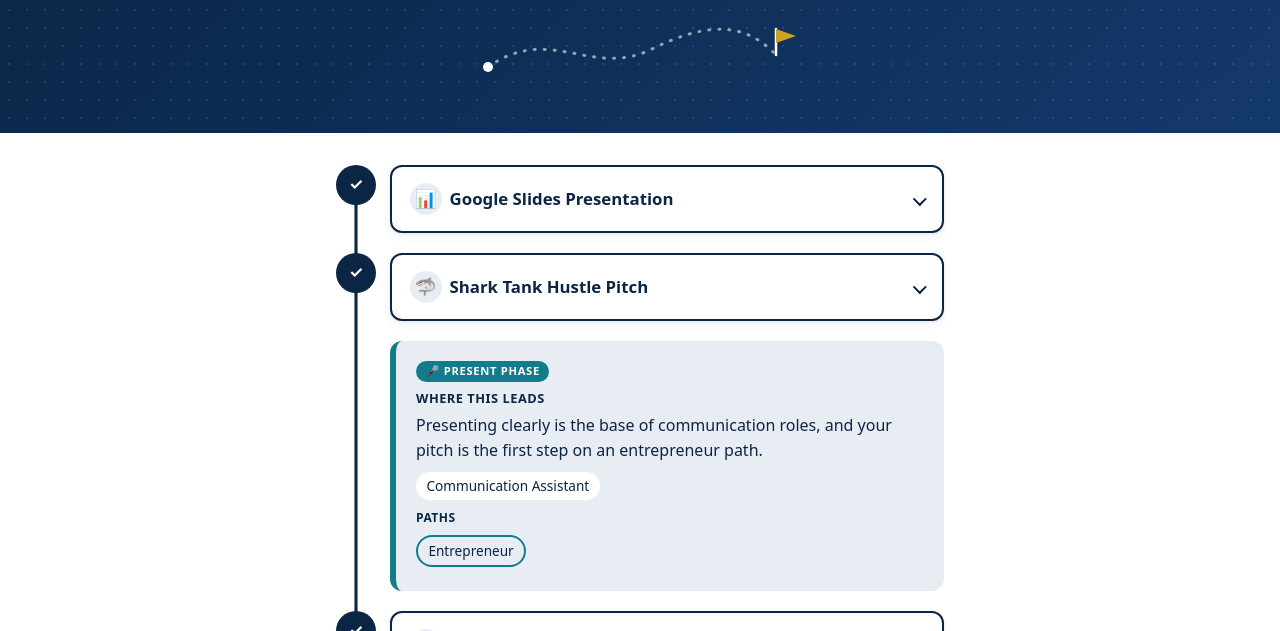
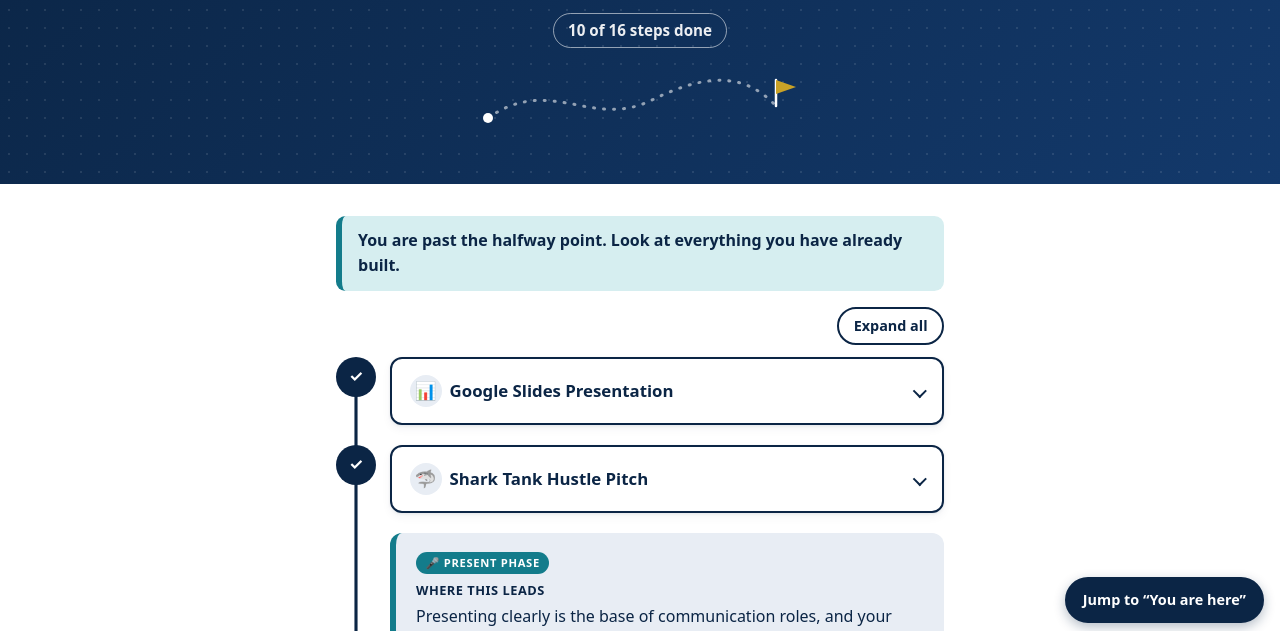
Before and after one commit to jcsmileyjr/student-journey-roadmap, a plain HTML site: page index.html in a window 1280 px wide. Shown: the part 161-792 px from the top of the page. Drawn offline with Linux system fonts and the light colour scheme.

Commit message:
Add progress summary and milestone messages; implement expand/collapse functionality in toolbar

```diff
--- a/index.html
+++ b/index.html
@@ -12,6 +12,7 @@
   <header class="banner">
     <h1>Your Journey</h1>
     <p>24 weeks, 16 steps. Every step builds something you can show.</p>
+    <p class="progress-count" id="progress-count"></p>
     <!-- Decorative road to the finish flag -->
     <svg class="banner-road" viewBox="0 0 320 64" aria-hidden="true" focusable="false">
       <path d="M8 50 C70 6 112 62 172 32 S268 8 296 38" fill="none" stroke="rgba(255,255,255,0.55)"
@@ -24,6 +25,13 @@
 
   <main class="container">
     <!-- The render function (script.js) fills this list from the data. -->
+    <!-- Encouragement line, filled in by script.js (hidden when empty) -->
+    <p class="milestone" id="milestone" role="status" hidden></p>
+
+    <div class="toolbar">
+      <button type="button" class="toolbar-button" id="expand-all">Expand all</button>
+    </div>
+
     <ol class="timeline" id="timeline"></ol>
     <p class="roles-note" id="roles-note"></p>
 
@@ -34,6 +42,9 @@
     </div>
   </main>
 
+  <!-- Floating shortcut back to the current step -->
+  <button type="button" class="jump-button" id="jump-to-current">Jump to &ldquo;You are here&rdquo;</button>
+
   <!-- Order matters: data first, then the code that uses it. -->
   <script src="journey-data.js"></script>
   <script src="script.js"></script>
--- a/script.js
+++ b/script.js
@@ -6,6 +6,14 @@
 
 const timelineElement = document.getElementById("timeline");
 const rolesNoteElement = document.getElementById("roles-note");
+const progressCountElement = document.getElementById("progress-count");
+const milestoneElement = document.getElementById("milestone");
+const expandAllButton = document.getElementById("expand-all");
+const jumpButton = document.getElementById("jump-to-current");
+
+// expandedStepId is normally a step id or null. This special value means
+// "every card open" (set by the Expand all button).
+const ALL_OPEN = "all";
 
 // ------------------------------------------------------------
 // SMALL HELPERS: turn arrays into chip lists.
@@ -89,7 +97,7 @@ function renderJourney() {
 
   journeySteps.forEach(function (step) {
     const status = getStatus(step);
-    const isOpen = step.id === expandedStepId;
+    const isOpen = step.id === expandedStepId || expandedStepId === ALL_OPEN;
     const panelId = "panel-" + step.id;
 
     // Marker: checkmark for completed, number otherwise
@@ -162,6 +170,39 @@ function renderJourney() {
 
   timelineElement.innerHTML = html;
   rolesNoteElement.textContent = rolesNote;
+
+  renderProgressSummary();
+  expandAllButton.textContent = expandedStepId === ALL_OPEN ? "Collapse all" : "Expand all";
+}
+
+// ------------------------------------------------------------
+// PROGRESS SUMMARY + MILESTONE MESSAGE
+// Both are computed from currentStepId, like the step statuses.
+// The milestone text is encouragement copy; edit it freely.
+// ------------------------------------------------------------
+function renderProgressSummary() {
+  const totalSteps = journeySteps.length;
+  const completedCount = journeySteps.filter(function (step) {
+    return step.id < currentStepId;
+  }).length;
+  progressCountElement.textContent = completedCount + " of " + totalSteps + " steps done";
+
+  // The steepest climb is the step that has sub-milestones (the Supabase step).
+  const hardestStep = journeySteps.find(function (step) { return step.subSteps.length > 0; });
+  const lastStepId = journeySteps[totalSteps - 1].id;
+  const halfway = Math.ceil(totalSteps / 2);
+
+  let message = "";
+  if (hardestStep && currentStepId === hardestStep.id) {
+    message = "This is the steepest climb of the course. Start with the first small milestone and celebrate each win.";
+  } else if (currentStepId === lastStepId) {
+    message = "Final step. You are about to finish what you started.";
+  } else if (completedCount >= halfway) {
+    message = "You are past the halfway point. Look at everything you have already built.";
+  }
+
+  milestoneElement.textContent = message;
+  milestoneElement.hidden = message === "";
 }
 
 // ------------------------------------------------------------
@@ -176,7 +217,11 @@ timelineElement.addEventListener("click", function (event) {
   if (!toggleButton) return;
 
   const clickedStepId = Number(toggleButton.dataset.stepId);
-  expandedStepId = clickedStepId === expandedStepId ? null : clickedStepId;
+  if (expandedStepId === ALL_OPEN) {
+    expandedStepId = clickedStepId;   // from "all open", keep just the clicked card open
+  } else {
+    expandedStepId = clickedStepId === expandedStepId ? null : clickedStepId;
+  }
 
   renderJourney();
 
@@ -198,6 +243,16 @@ function scrollToCurrentStep() {
     });
   }
 }
+
+// ------------------------------------------------------------
+// TOOLBAR BUTTONS: Expand/Collapse all, and Jump to "you are here"
+// ------------------------------------------------------------
+expandAllButton.addEventListener("click", function () {
+  expandedStepId = expandedStepId === ALL_OPEN ? null : ALL_OPEN;
+  renderJourney();
+});
+
+jumpButton.addEventListener("click", scrollToCurrentStep);
 
 // ------------------------------------------------------------
 // CURRENT-STEP PICKER (dropdown at the bottom of the page)
--- a/style.css
+++ b/style.css
@@ -431,3 +431,66 @@ body {
   border-radius: 0.4rem;
   border: 1px solid rgba(11, 37, 69, 0.2);
 }
+
+/* ============================================================
+   PHASE 3: MOTIVATION AND ORIENTATION
+   ============================================================ */
+
+/* "X of 16 steps done" in the banner */
+.banner .progress-count {
+  display: inline-block;
+  margin-top: 1rem;
+  padding: 0.25rem 0.9rem;
+  border: 1.5px solid rgba(255, 255, 255, 0.6);
+  border-radius: 999px;
+  font-size: 0.95rem;
+  font-weight: 700;
+}
+
+/* milestone message above the timeline */
+.milestone {
+  margin: 0 0 1rem;
+  padding: 0.75rem 1rem;
+  background: #D6EEF0;
+  color: var(--navy);
+  border-left: 6px solid var(--teal);
+  border-radius: 0.6rem;
+  font-weight: 600;
+}
+.milestone[hidden] { display: none; }
+
+/* Expand all / Collapse all */
+.toolbar { display: flex; justify-content: flex-end; margin-bottom: 0.75rem; }
+.toolbar-button {
+  font: inherit;
+  font-size: 0.9rem;
+  font-weight: 600;
+  padding: 0.35rem 0.9rem;
+  color: var(--navy);
+  background: var(--white);
+  border: 2px solid var(--navy);
+  border-radius: 999px;
+  cursor: pointer;
+}
+.toolbar-button:hover { background: var(--chip-bg); }
+.toolbar-button:focus-visible { outline: 3px solid var(--gold); outline-offset: 2px; }
+
+/* floating "Jump to You are here" */
+.jump-button {
+  position: fixed;
+  right: 1rem;
+  bottom: 1rem;
+  z-index: 10;
+  font: inherit;
+  font-size: 0.9rem;
+  font-weight: 700;
+  padding: 0.6rem 1rem;
+  color: var(--white);           /* white on navy */
+  background: var(--navy);
+  border: 2px solid var(--navy);
+  border-radius: 999px;
+  box-shadow: 0 4px 12px rgba(11, 37, 69, 0.3);
+  cursor: pointer;
+}
+.jump-button:focus-visible { outline: 3px solid var(--gold); outline-offset: 2px; }
+.container { padding-bottom: 5rem; }
```
